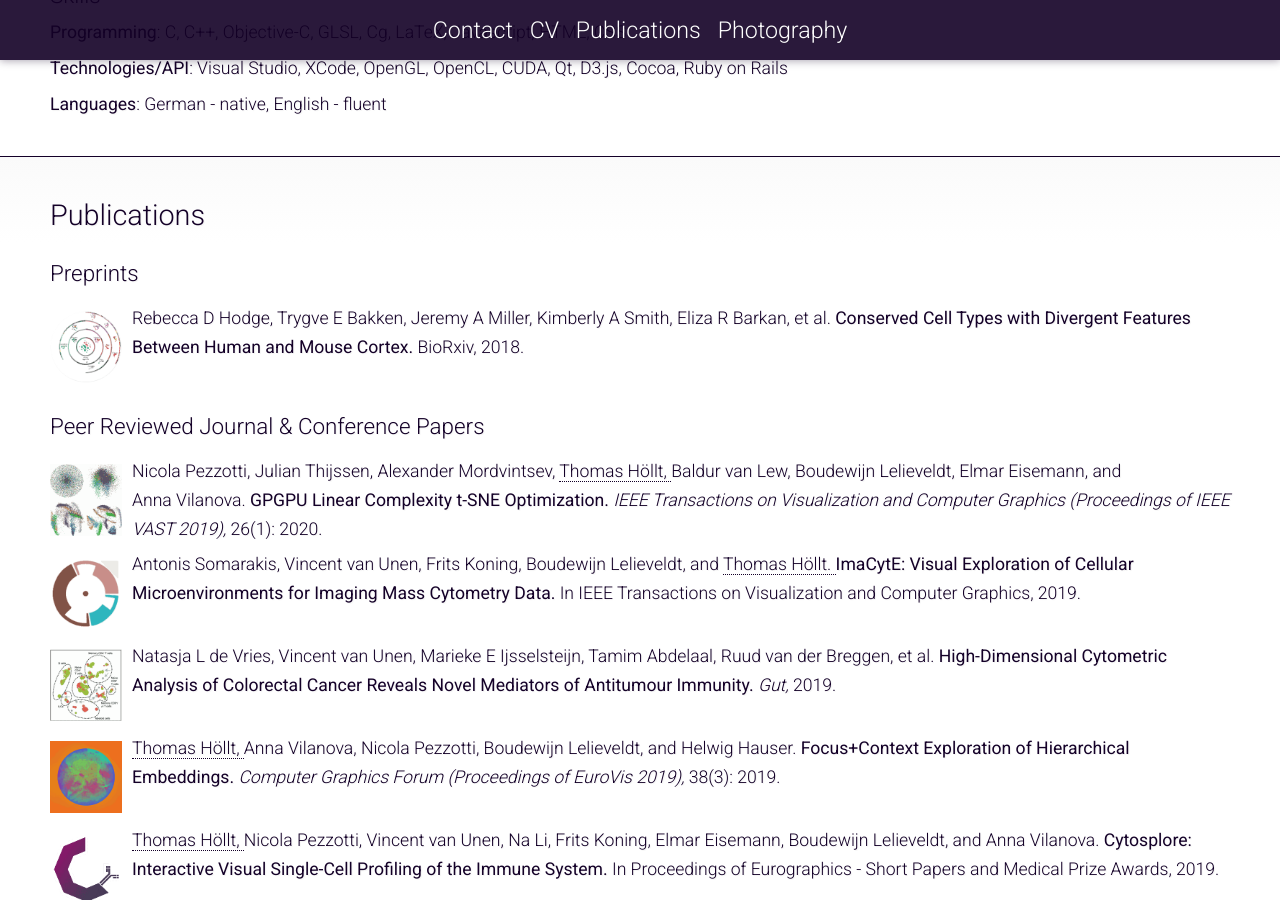
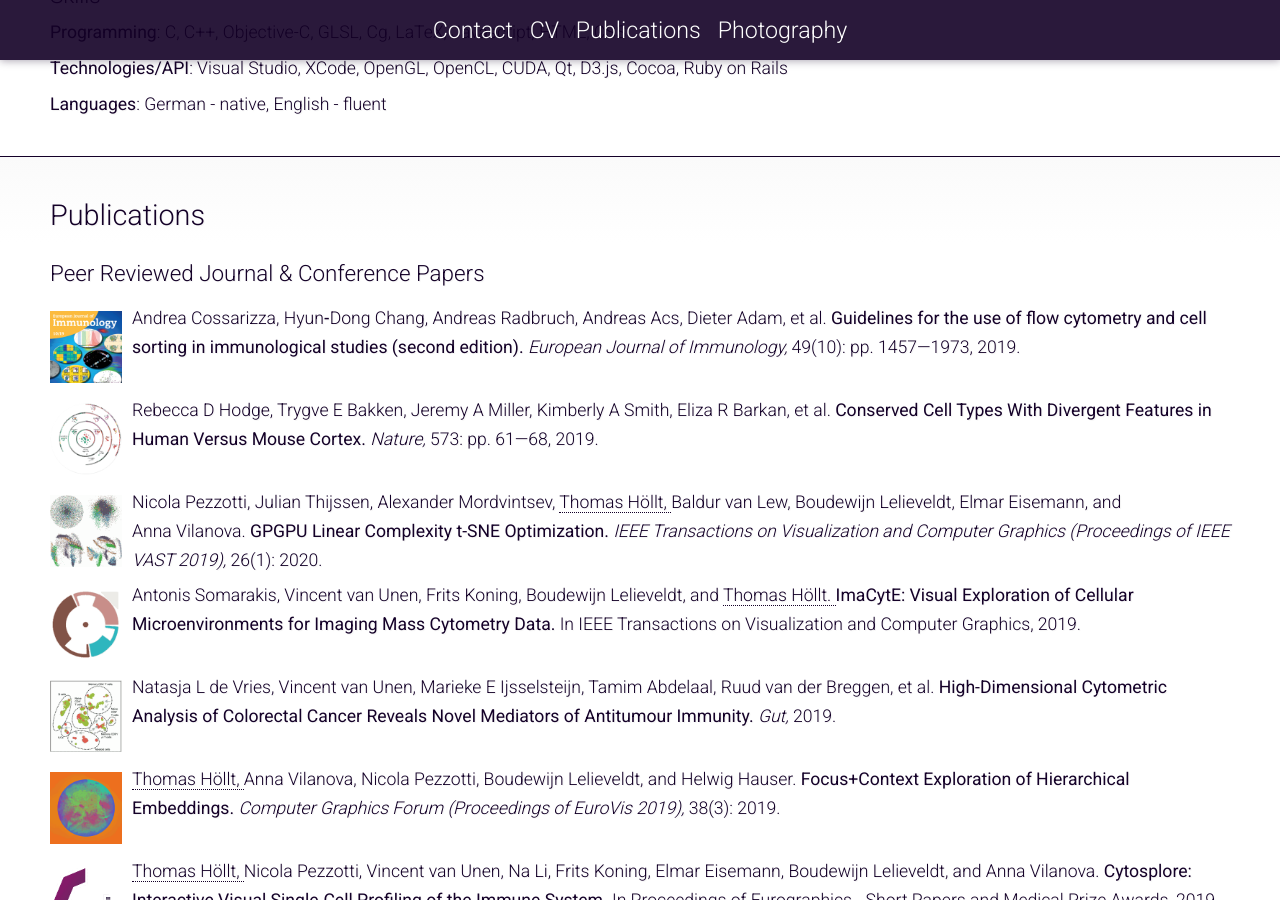
Before and after one commit to thoellt/thoellt.github.io, a Jekyll site: the page built from index.html, in a window 1280 px wide and 900 px high, scrolled down 1371 px. Built offline with Jekyll 4.4.1, drawn with Linux system fonts in a browser that asks for light colours; comment, search, counter and statistics services are not loaded; some of the changed lines change nothing that is shown.

Commit message:
adds cytometry guidelines, updates nature paper

```diff
--- a/_config.yml
+++ b/_config.yml
@@ -13,9 +13,8 @@ tagline: Site Tagline
 author :
   name : Thomas Höllt
   email : hello@thomashollt.com
-#  github : username
+  github : thoellt
   twitter : thomashollt
-#  feedburner : feedname
 
 # The production_url is only used when full-domain names are needed
 # such as sitemap.txt
@@ -26,8 +25,6 @@ author :
 # Finally if you are pushing to a GitHub project page, include the project name at the end.
 #
 production_url : http://thoellt.github.io
-
-#gems: ["jekyll-sitemap"]
 
 # All Jekyll-Bootstrap specific configurations are namespaced into this hash
 #
--- a/_publications/2018_allen_preprint.md
+++ /dev/null
@@ -1,117 +0,0 @@
----
-layout: publication
-title: "Conserved Cell Types with Divergent Features Between Human and Mouse Cortex"
-key: 2018_divergent_cell_types
-date:   2018-06-08 00:00:00
-permalink: /publications/2018_divergent_cell_types/
-type: preprint
-
-shortname: Cytosplore MTG Viewer
-
-image: 2018_divergent_cell_types.png
-image_large: 2018_divergent_cell_types_teaser.png
-
-
-# Authors in the "database" can be used with just the key (lastname). Others can be written properly.
-authors:
-- Rebecca D Hodge
-- Trygve E Bakken
-- Jeremy A Miller
-- Kimberly A Smith
-- Eliza R Barkan
-- Lucas T Graybuck
-- Jennie L Close
-- Brian Long
-- Osnat Penn
-- Zizhen Yao
-- eggermont
-- hollt
-- Boaz P Levi
-- Soraya I Shehata
-- Brian Aevermann
-- Allison Beller
-- Darren Bertagnolli
-- Krissy Brouner
-- Tamara Casper
-- Charles Cobbs
-- Rachel Dalley
-- Nick Dee
-- Song-Lin Ding
-- Richard G Ellenbogen
-- Olivia Fong
-- Emma Garren
-- Jeff Goldy
-- Ryder P Gwinn
-- Daniel Hirschstein
-- C Dirk Keene
-- Mohamed Keshk
-- Andrew L Ko
-- Kanan Lathia
-- mahfouz
-- Zoe Maltzer
-- Medea McGraw
-- Thuc Nghi Nguyen
-- Julie Nyhus
-- Jeffrey G Ojemann
-- Aaron Oldre
-- Sheana Parry
-- Shannon Reynolds
-- Christine Rimorin
-- Nadiya V Shapovalova
-- Saroja Somasundaram
-- Aaron Szafer
-- Elliot R Thomsen
-- Michael Tieu
-- Richard H Scheuermann
-- Rafael Yuste
-- Susan M Sunkin
-- lelieveldt
-- David Feng
-- Lydia Ng
-- Amy Bernard
-- Michael Hawrylycz
-- John Phillips
-- Bosiljka Tasic
-- Hongkui Zeng
-- Allan R Jones
-- Christof Koch
-- Ed S Lein
-
-journal: BioRxiv
-journal-short: BioRxiv
-page_start:
-page_end:
-chapter:
-volume:
-issue:
-year: 2018
-editor:
-publisher:
-school:
-award:
-
-doi: 10.1101/384826
-
-project: Cytosplore
-external-project: https://viewer.cytosplore.org/
-
-videos:
-- 273182940
-- 273183030
-
-pdf: 2018_divergent_cell_types.pdf
-
-supplements:
-  - name: "Video: Introduction"
-    abslink: https://vimeo.com/273182940
-    icon: video
-  - name: "Video: Use Case: Transcriptomic Diversity"
-    abslink: https://vimeo.com/273183030
-    icon: video
-  - name: Data
-    abslink:
-    icon: code
-
-abstract: "Elucidating the cellular architecture of the human neocortex is central to understanding our cognitive abilities and susceptibility to disease. Here we applied single nucleus RNA-sequencing to perform a comprehensive analysis of cell types in the middle temporal gyrus of human cerebral cortex. We identify a highly diverse set of excitatory and inhibitory neuronal types that are mostly sparse, with excitatory types being less layer-restricted than expected. Comparison to a similar mouse cortex single cell RNA-sequencing dataset revealed a surprisingly well-conserved cellular architecture that enables matching of homologous types and predictions of human cell type properties. Despite this general conservation, we also find extensive differences between homologous human and mouse cell types, including dramatic alterations in proportions, laminar distributions, gene expression, and morphology. These species-specific features emphasize the importance of directly studying human brain."
-
----
--- /dev/null
+++ b/_publications/2019_cytometry_guidelines.md
@@ -0,0 +1,476 @@
+---
+layout: publication
+title: "Guidelines for the use of flow cytometry and cell sorting in immunological studies (second edition)"
+key: 2019_cytometry_guidelines
+date:
+-  2019-10-21 12:00:00
+permalink: /publications/2019_cytometry_guidelines/
+type: article
+shortname: Cytometry Guidelines
+image: 2019_cytometry_guidelines.png
+image_large:
+
+authors:
+- Andrea Cossarizza
+- Hyun‐Dong Chang
+- Andreas Radbruch
+- Andreas Acs
+- Dieter Adam
+- Sabine Adam‐Klages
+- William W. Agace
+- Nima Aghaeepour
+- Mübeccel Akdis
+- Matthieu Allez
+- Larissa Nogueira Almeida
+- Giorgia Alvisi
+- Graham Anderson
+- Immanuel Andrä
+- Francesco Annunziato
+- Achille Anselmo
+- Petra Bacher
+- Cosima T. Baldari
+- Sudipto Bari
+- Vincenzo Barnaba
+- Joana Barros‐Martins
+- Luca Battistini
+- Wolfgang Bauer
+- Sabine Baumgart
+- Nicole Baumgarth
+- Dirk Baumjohann
+- Bianka Baying
+- Mary Bebawy
+- Burkhard Becher
+- Wolfgang Beisker
+- Vladimir Benes
+- Rudi Beyaert
+- Alfonso Blanco
+- Dominic A. Boardman
+- Christian Bogdan
+- Jessica G. Borger
+- Giovanna Borsellino
+- Philip E. Boulais
+- Jolene A. Bradford
+- Dirk Brenner
+- Ryan R. Brinkman
+- Anna E. S. Brooks
+- Dirk H. Busch
+- Martin Büscher
+- Timothy P. Bushnell
+- Federica Calzetti
+- Garth Cameron
+- Ilenia Cammarata
+- Xuetao Cao
+- Susanna L. Cardell
+- Stefano Casola
+- Marco A. Cassatella
+- Andrea Cavani
+- Antonio Celada
+- Lucienne Chatenoud
+- Pratip K. Chattopadhyay
+- Sue Chow
+- Eleni Christakou
+- Luka Čičin‐Šain
+- Mario Clerici
+- Federico S. Colombo
+- Laura Cook
+- Anne Cooke
+- Andrea M. Cooper
+- Alexandra J. Corbett
+- Antonio Cosma
+- Lorenzo Cosmi
+- Pierre G. Coulie
+- Ana Cumano
+- Ljiljana Cvetkovic
+- Van Duc Dang
+- Chantip Dang‐Heine
+- Martin S. Davey
+- Derek Davies
+- Sara De Biasi
+- Genny Del Zotto
+- Gelo Victoriano Dela Cruz
+- Michael Delacher
+- Silvia Della Bella
+- Paolo Dellabona
+- Günnur Deniz
+- Mark Dessing
+- James P. Di Santo
+- Andreas Diefenbach
+- Francesco Dieli
+- Andreas Dolf
+- Thomas Dörner
+- Regine J. Dress
+- Diana Dudziak
+- Michael Dustin
+- Charles‐Antoine Dutertre
+- Friederike Ebner
+- Sidonia B. G. Eckle
+- Matthias Edinger
+- Pascale Eede
+- Götz R.A. Ehrhardt
+- Marcus Eich
+- Pablo Engel
+- Britta Engelhardt
+- Anna Erdei
+- Charlotte Esser
+- Bart Everts
+- Maximilien Evrard
+- Christine S. Falk
+- Todd A. Fehniger
+- Mar Felipo‐Benavent
+- Helen Ferry
+- Markus Feuerer
+- Andrew Filby
+- Kata Filkor
+- Simon Fillatreau
+- Marie Follo
+- Irmgard Förster
+- John Foster
+- Gemma A. Foulds
+- Britta Frehse
+- Paul S. Frenette
+- Stefan Frischbutter
+- Wolfgang Fritzsche
+- David W. Galbraith
+- Anastasia Gangaev
+- Natalio Garbi
+- Brice Gaudilliere
+- Ricardo T. Gazzinelli
+- Jens Geginat
+- Wilhelm Gerner
+- Nicholas A. Gherardin
+- Kamran Ghoreschi
+- Lara Gibellini
+- Florent Ginhoux
+- Keisuke Goda
+- Dale I. Godfrey
+- Christoph Goettlinger
+- Jose M. González‐Navajas
+- Carl S. Goodyear
+- Andrea Gori
+- Jane L. Grogan
+- Daryl Grummitt
+- Andreas Grützkau
+- Claudia Haftmann
+- Jonas Hahn
+- Hamida Hammad
+- Günter Hämmerling
+- Leo Hansmann
+- Goran Hansson
+- Christopher M. Harpur
+- Susanne Hartmann
+- Andrea Hauser
+- Anja E. Hauser
+- David L. Haviland
+- David Hedley
+- Daniela C. Hernández
+- Guadalupe Herrera
+- Martin Herrmann
+- Christoph Hess
+- Thomas Höfer
+- Petra Hoffmann
+- Kristin Hogquist
+- Tristan Holland
+- hollt
+- Rikard Holmdahl
+- Pleun Hombrink
+- Jessica P. Houston
+- Bimba F. Hoyer
+- Bo Huang
+- Fang‐Ping Huang
+- Johanna E. Huber
+- Jochen Huehn
+- Michael Hundemer
+- Christopher A. Hunter
+- William Y. K. Hwang
+- Anna Iannone
+- Florian Ingelfinger
+- Sabine M Ivison
+- Hans‐Martin Jäck
+- Peter K. Jani
+- Beatriz Jávega
+- Stipan Jonjic
+- Toralf Kaiser
+- Tomas Kalina
+- Thomas Kamradt
+- Stefan H. E. Kaufmann
+- Baerbel Keller
+- Steven L. C. Ketelaars
+- Ahad Khalilnezhad
+- Srijit Khan
+- Jan Kisielow
+- Paul Klenerman
+- Jasmin Knopf
+- Hui‐Fern Koay
+- Katja Kobow
+- Jay K. Kolls
+- Wan Ting Kong
+- Manfred Kopf
+- Thomas Korn
+- Katharina Kriegsmann
+- Hendy Kristyanto
+- Thomas Kroneis
+- Andreas Krueger
+- Jenny Kühne
+- Christian Kukat
+- Désirée Kunkel
+- Heike Kunze‐Schumacher
+- Tomohiro Kurosaki
+- Christian Kurts
+- Pia Kvistborg
+- Immanuel Kwok
+- Jonathan Landry
+- Olivier Lantz
+- Paola Lanuti
+- Francesca LaRosa
+- Agnès Lehuen
+- Salomé LeibundGut‐Landmann
+- Michael D. Leipold
+- Leslie Y.T. Leung
+- Megan K. Levings
+- Andreia C. Lino
+- Francesco Liotta
+- Virginia Litwin
+- Yanling Liu
+- Hans‐Gustaf Ljunggren
+- Michael Lohoff
+- Giovanna Lombardi
+- Lilly Lopez
+- Miguel López‐Botet
+- Amy E. Lovett‐Racke
+- Erik Lubberts
+- Herve Luche
+- Burkhard Ludewig
+- Enrico Lugli
+- Sebastian Lunemann
+- Holden T. Maecker
+- Laura Maggi
+- Orla Maguire
+- Florian Mair
+- Kerstin H. Mair
+- Alberto Mantovani
+- Rudolf A. Manz
+- Aaron J. Marshall
+- Alicia Martínez‐Romero
+- Glòria Martrus
+- Ivana Marventano
+- Wlodzimierz Maslinski
+- Giuseppe Matarese
+- Anna Vittoria Mattioli
+- Christian Maueröder
+- Alessio Mazzoni
+- James McCluskey
+- Mairi McGrath
+- Helen M. McGuire
+- Iain B. McInnes
+- Henrik E. Mei
+- Fritz Melchers
+- Susanne Melzer
+- Dirk Mielenz
+- Stephen D. Miller
+- Kingston H.G. Mills
+- Hans Minderman
+- Jenny Mjösberg
+- Jonni Moore
+- Barry Moran
+- Lorenzo Moretta
+- Tim R. Mosmann
+- Susann Müller
+- Gabriele Multhoff
+- Luis Enrique Muñoz
+- Christian Münz
+- Toshinori Nakayama
+- Milena Nasi
+- Katrin Neumann
+- Lai Guan Ng
+- Antonia Niedobitek
+- Sussan Nourshargh
+- Gabriel Núñez
+- José‐Enrique O'Connor
+- Aaron Ochel
+- Anna Oja
+- Diana Ordonez
+- Alberto Orfao
+- Eva Orlowski‐Oliver
+- Wenjun Ouyang
+- Annette Oxenius
+- Raghavendra Palankar
+- Isabel Panse
+- Kovit Pattanapanyasat
+- Malte Paulsen
+- Dinko Pavlinic
+- Livius Penter
+- Pärt Peterson
+- Christian Peth
+- Jordi Petriz
+- Federica Piancone
+- Winfried F. Pickl
+- Silvia Piconese
+- Marcello Pinti
+- A. Graham Pockley
+- Malgorzata Justyna Podolska
+- Zhiyong Poon
+- Katharina Pracht
+- Immo Prinz
+- Carlo E. M. Pucillo
+- Sally A. Quataert
+- Linda Quatrini
+- Kylie M. Quinn
+- Helena Radbruch
+- Tim R. D. J. Radstake
+- Susann Rahmig
+- Hans‐Peter Rahn
+- Bartek Rajwa
+- Gevitha Ravichandran
+- Yotam Raz
+- Jonathan A. Rebhahn
+- Diether Recktenwald
+- Dorothea Reimer
+- Caetano Reis e Sousa
+- Ester B.M. Remmerswaal
+- Lisa Richter
+- Laura G. Rico
+- Andy Riddell
+- Aja M. Rieger
+- J. Paul Robinson
+- Chiara Romagnani
+- Anna Rubartelli
+- Jürgen Ruland
+- Armin Saalmüller
+- Yvan Saeys
+- Takashi Saito
+- Shimon Sakaguchi
+- Francisco Sala‐de‐Oyanguren
+- Yvonne Samstag
+- Sharon Sanderson
+- Inga Sandrock
+- Angela Santoni
+- Ramon Bellmàs Sanz
+- Marina Saresella
+- Catherine Sautes‐Fridman
+- Birgit Sawitzki
+- Linda Schadt
+- Alexander Scheffold
+- Hans U. Scherer
+- Matthias Schiemann
+- Frank A. Schildberg
+- Esther Schimisky
+- Andreas Schlitzer
+- Josephine Schlosser
+- Stephan Schmid
+- Steffen Schmitt
+- Kilian Schober
+- Daniel Schraivogel
+- Wolfgang Schuh
+- Thomas Schüler
+- Reiner Schulte
+- Axel Ronald Schulz
+- Sebastian R. Schulz
+- Cristiano Scottá
+- Daniel Scott‐Algara
+- David P. Sester
+- T. Vincent Shankey
+- Bruno Silva‐Santos
+- Anna Katharina Simon
+- Katarzyna M. Sitnik
+- Silvano Sozzani
+- Daniel E. Speiser
+- Josef Spidlen
+- Anders Stahlberg
+- Alan M. Stall
+- Natalie Stanley
+- Regina Stark
+- Christina Stehle
+- Tobit Steinmetz
+- Hannes Stockinger
+- Yousuke Takahama
+- Kiyoshi Takeda
+- Leonard Tan
+- Attila Tárnok
+- Gisa Tiegs
+- Gergely Toldi
+- Julia Tornack
+- Elisabetta Traggiai
+- Mohamed Trebak
+- Timothy I.M. Tree
+- Joe Trotter
+- John Trowsdale
+- Maria Tsoumakidou
+- Henning Ulrich
+- Sophia Urbanczyk
+- Willem van de Veen
+- Maries van den Broek
+- Edwin van der Pol
+- Sofie Van Gassen
+- Gert Van Isterdael
+- René A.W. van Lier
+- Marc Veldhoen
+- Salvador Vento‐Asturias
+- Paulo Vieira
+- David Voehringer
+- Hans‐Dieter Volk
+- Anouk von Borstel
+- Konrad von Volkmann
+- Ari Waisman
+- Rachael V. Walker
+- Paul K. Wallace
+- Sa A. Wang
+- Xin M. Wang
+- Michael D. Ward
+- Kirsten A Ward‐Hartstonge
+- Klaus Warnatz
+- Gary Warnes
+- Sarah Warth
+- Claudia Waskow
+- James V. Watson
+- Carsten Watzl
+- Leonie Wegener
+- Thomas Weisenburger
+- Annika Wiedemann
+- Jürgen Wienands
+- Anneke Wilharm
+- Robert John Wilkinson
+- Gerald Willimsky
+- James B. Wing
+- Rieke Winkelmann
+- Thomas H. Winkler
+- Oliver F. Wirz
+- Alicia Wong
+- Peter Wurst
+- Jennie H. M. Yang
+- Juhao Yang
+- Maria Yazdanbakhsh
+- Liping Yu
+- Alice Yue
+- Hanlin Zhang
+- Yi Zhao
+- Susanne Maria Ziegler
+- Christina Zielinski
+- Jakob Zimmermann
+- Arturo Zychlinsky
+
+journal: European Journal of Immunology
+journal-short: Eur. J. Immunol.
+page_start: 1457
+page_end: 1973
+chapter:
+volume: 49
+issue: 10
+year: 2019
+editor:
+publisher:
+school:
+award:
+
+doi: 10.1002/eji.201970107
+publisher-url:
+
+projects:
+external-project:
+
+videos:
+
+pdf: 2019_cytometry_guidelines.pdf
+
+abstract: "These guidelines are a consensus work of a considerable number of members of the immunology and flow cytometry community. They provide the theory and key practical aspects of flow cytometry enabling immunologists to avoid the common errors that often undermine immunological data. Notably, there are comprehensive sections of all major immune cell types with helpful Tables detailing phenotypes in murine and human cells. The latest flow cytometry techniques and applications are also described, featuring examples of the data that can be generated and, importantly, how the data can be analysed. Furthermore, there are sections detailing tips, tricks and pitfalls to avoid, all written and peer‐reviewed by leading experts in the field, making this an essential research companion."
+
+---
--- /dev/null
+++ b/_publications/2019_divergent_cell_types.md
@@ -0,0 +1,119 @@
+---
+layout: publication
+title: "Conserved Cell Types With Divergent Features in Human Versus Mouse Cortex"
+key: 2019_divergent_cell_types
+date:   2019-08-21 00:00:00
+permalink: /publications/2019_divergent_cell_types/
+redirect_from: /publications/2018_divergent_cell_types/
+type: article
+
+shortname: Cytosplore Viewer
+
+image: 2019_divergent_cell_types.png
+image_large: 2019_divergent_cell_types_teaser.png
+
+
+# Authors in the "database" can be used with just the key (lastname). Others can be written properly.
+authors:
+- Rebecca D Hodge
+- Trygve E Bakken
+- Jeremy A Miller
+- Kimberly A Smith
+- Eliza R Barkan
+- Lucas T Graybuck
+- Jennie L Close
+- Brian Long
+- Osnat Penn
+- Zizhen Yao
+- eggermont
+- hollt
+- Boaz P Levi
+- Soraya I Shehata
+- Brian Aevermann
+- Allison Beller
+- Darren Bertagnolli
+- Krissy Brouner
+- Tamara Casper
+- Charles Cobbs
+- Rachel Dalley
+- Nick Dee
+- Song-Lin Ding
+- Richard G Ellenbogen
+- Olivia Fong
+- Emma Garren
+- Jeff Goldy
+- Ryder P Gwinn
+- Daniel Hirschstein
+- C Dirk Keene
+- Mohamed Keshk
+- Andrew L Ko
+- Kanan Lathia
+- mahfouz
+- Zoe Maltzer
+- Medea McGraw
+- Thuc Nghi Nguyen
+- Julie Nyhus
+- Jeffrey G Ojemann
+- Aaron Oldre
+- Sheana Parry
+- Shannon Reynolds
+- Christine Rimorin
+- Nadiya V Shapovalova
+- Saroja Somasundaram
+- Aaron Szafer
+- Elliot R Thomsen
+- Michael Tieu
+- Richard H Scheuermann
+- Rafael Yuste
+- Susan M Sunkin
+- lelieveldt
+- David Feng
+- Lydia Ng
+- Amy Bernard
+- Michael Hawrylycz
+- John Phillips
+- Bosiljka Tasic
+- Hongkui Zeng
+- Allan R Jones
+- Christof Koch
+- Ed S Lein
+
+journal: Nature
+journal-short: Nature
+page_start: 61
+page_end: 68
+chapter:
+volume: 573
+issue:
+year: 2019
+editor:
+publisher:
+school:
+award:
+
+doi: 10.1038/s41586-019-1506-7
+
+projects:
+- cytosplore
+external-project: https://viewer.cytosplore.org/
+
+videos:
+- 273182940
+- 273183030
+
+pdf: 2019_divergent_cell_types.pdf
+
+supplements:
+  - name: "Video: Introduction"
+    abslink: https://vimeo.com/273182940
+    icon: video
+  - name: "Video: Use Case: Transcriptomic Diversity"
+    abslink: https://vimeo.com/273183030
+    icon: video
+  - name: Data
+    abslink: http://celltypes.brainmap.org/rnaseq/human
+    icon: code
+
+abstract: "Elucidating the cellular architecture of the human cerebral cortex is central to understanding our cognitive abilities and susceptibility to disease. Here we used single-nucleus RNA-sequencing analysis to perform a comprehensive study of cell types in the middle temporal gyrus of human cortex. We identified a highly diverse set of excitatory and inhibitory neuron types that are mostly sparse, with excitatory types being less layer-restricted than expected. Comparison to similar mouse cortex single-cell RNA-sequencing datasets revealed a surprisingly well-conserved cellular architecture that enables matching of homologous types and predictions of properties of human cell types. Despite this general conservation, we also found extensive differences between homologous human and mouse cell types, including marked alterations in proportions, laminar distributions, gene expression and morphology. These species-specific features emphasize the importance of directly studying human brain."
+
+---
```
Also changed, not shown: assets/papers/2019_cytometry_guidelines/icon.png (added), assets/papers/2019_cytometry_guidelines/teaser.png (added), assets/papers/2019_divergent_cell_types/icon.png (renamed from assets/papers/2018_divergent_cell_types/icon.png), assets/papers/2019_divergent_cell_types/teaser.png (renamed from assets/papers/2018_divergent_cell_types/teaser.png), 2 other files.
